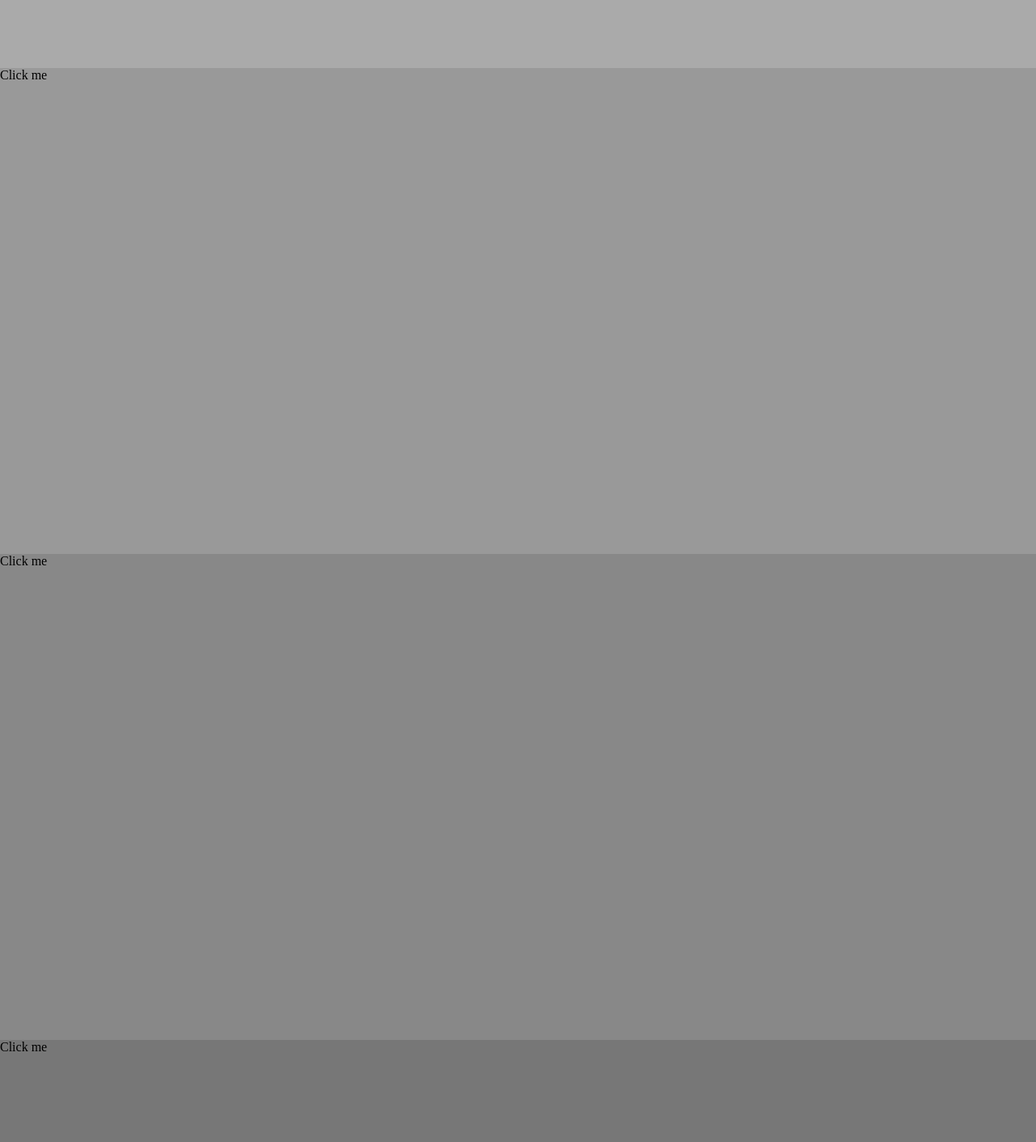
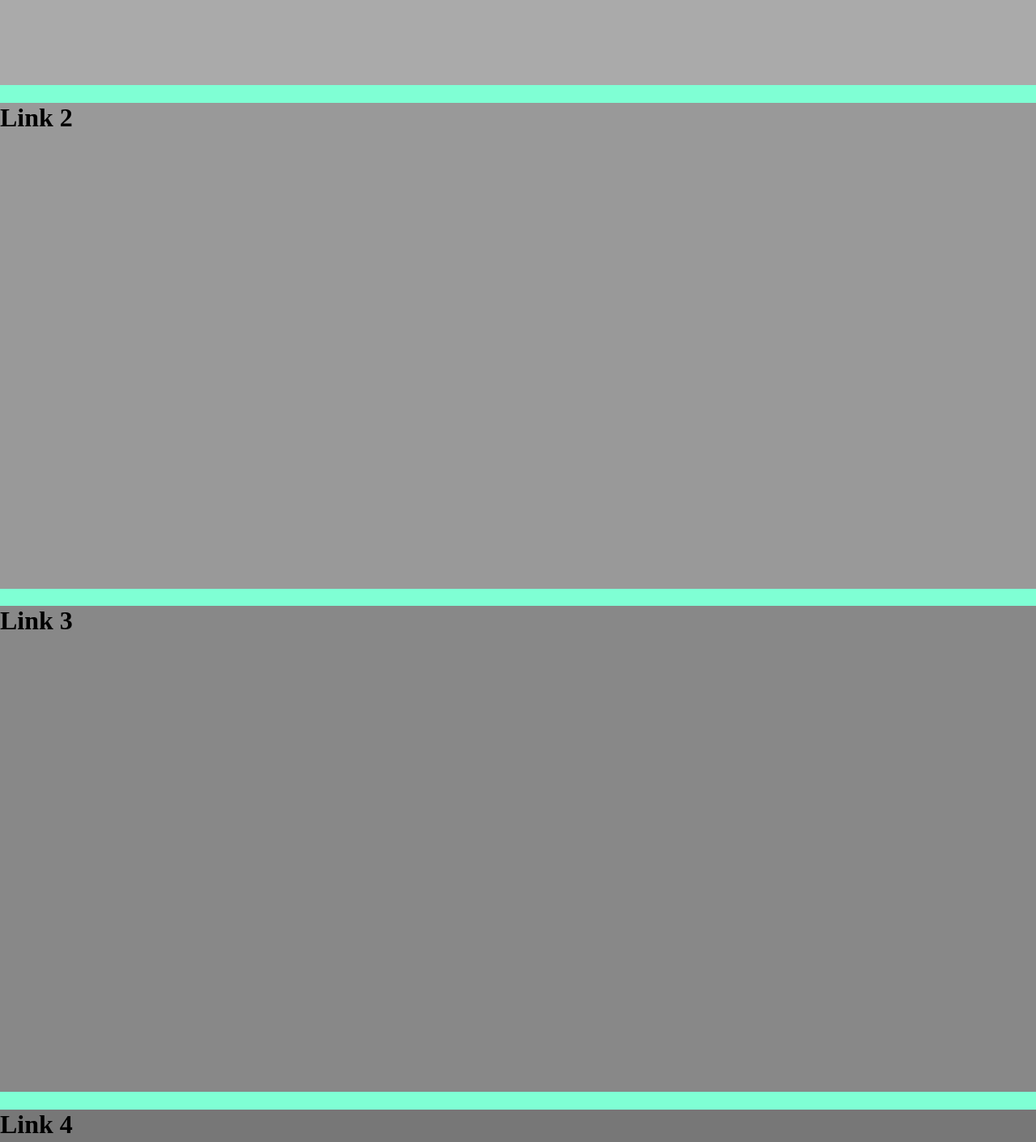
Before and after one commit to LACMTA/esri-leaflet-template, a plain HTML site: page index.html in a window 1280 px wide. Shown: the part 1020-2430 px from the top of the page at 81% size. Drawn offline with Linux system fonts and the light colour scheme.

Commit message:
Update index.html

```diff
--- a/index.html
+++ b/index.html
@@ -18,16 +18,16 @@
 	<body>
 		<iframe src="iframe.html" width="100%" height="500px" frameborder="0" target="_top"></iframe>
 		<div style="width: 100%; height: 600px; background-color: #aaaaaa;">
-			<a id="link1">Click me</a>
+			<a id="link1"><h1>Link 1</h1></a>
 		</div>
 		<div style="width: 100%; height: 600px; background-color: #999999;">
-			<a id="link2">Click me</a>
+			<a id="link2"><h1>Link 2</h2></a>
 		</div>
 		<div style="width: 100%; height: 600px; background-color: #888888;">
-			<a id="link3">Click me</a>
+			<a id="link3"><h1>Link 3</h1></a>
 		</div>
 		<div style="width: 100%; height: 600px; background-color: #777777;">
-			<a id="link4">Click me</a>
+			<a id="link4"><h1>Link 4</h1></a>
 		</div>
 	</body>
 </html>
```
